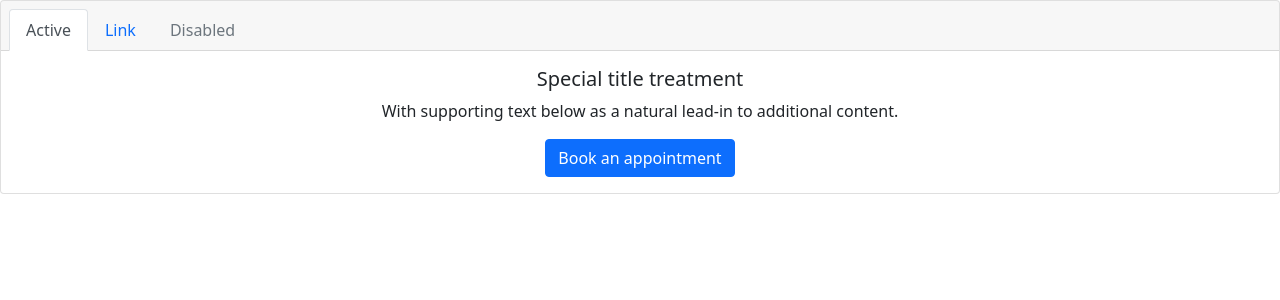
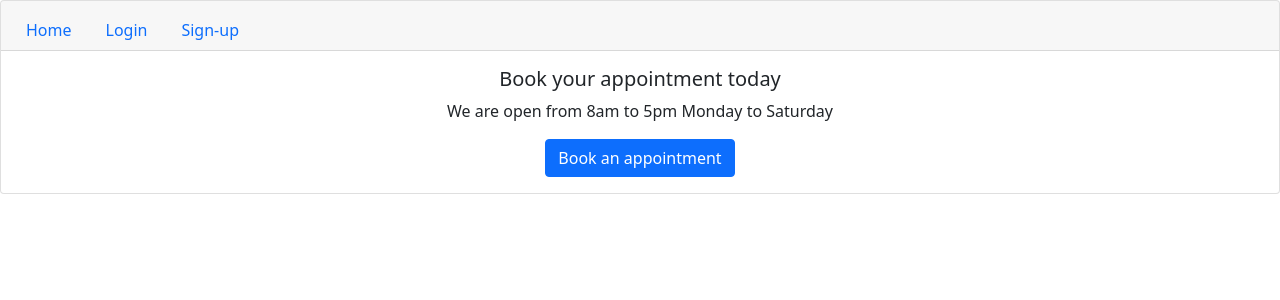
Before and after one commit to Juliet-Ol/appointment, a Django app: page /index in a window 1280 px wide. Shown: the top 300 px of the page. Run offline with Django 4.2, Linux system fonts and the light colour scheme; some libraries are stand-ins or nearby versions.

Commit message:
add login log out and if statement to navbar

```diff
--- a/docappointment/templates/navbar.html
+++ b/docappointment/templates/navbar.html
@@ -4,19 +4,28 @@
     <div class="card-header">
       <ul class="nav nav-tabs card-header-tabs">
         <li class="nav-item">
-          <a class="nav-link active" href="#">Active</a>
+          <a class="nav-link" href="index"> Home </a>
+        </li>
+        {% if user.is_authenticated %}
+        <li class="nav-item">
+          <a class="nav-link" href="profile">Profile</a>
         </li>
         <li class="nav-item">
-          <a class="nav-link" href="#">Link</a>
+          <a class="nav-link" href="accounts/logout">Logout</a>
+        </li>
+        {% else %}
+        <li class="nav-item">
+          <a class="nav-link" href="accounts/login"> Login </a>
         </li>
         <li class="nav-item">
-          <a class="nav-link disabled" href="#">Disabled</a>
+          <a class="nav-link" href="accounts/register"> Sign-up </a>
         </li>
+        {% endif %}
       </ul>
     </div>
     <div class="card-body">
-      <h5 class="card-title">Special title treatment</h5>
-      <p class="card-text">With supporting text below as a natural lead-in to additional content.</p>
+      <h5 class="card-title">Book your appointment today</h5>
+      <p class="card-text">We are open from 8am to 5pm Monday to Saturday</p>
       <a href="appointment" class="btn btn-primary">Book an appointment</a>
     </div>
   </div>
```
